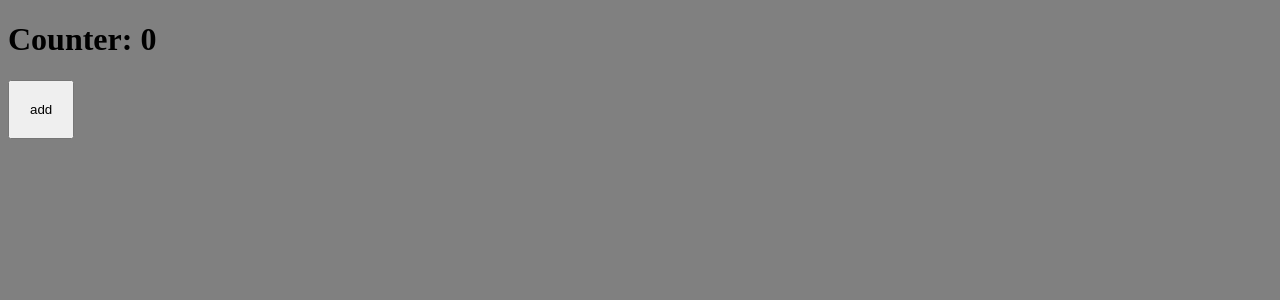
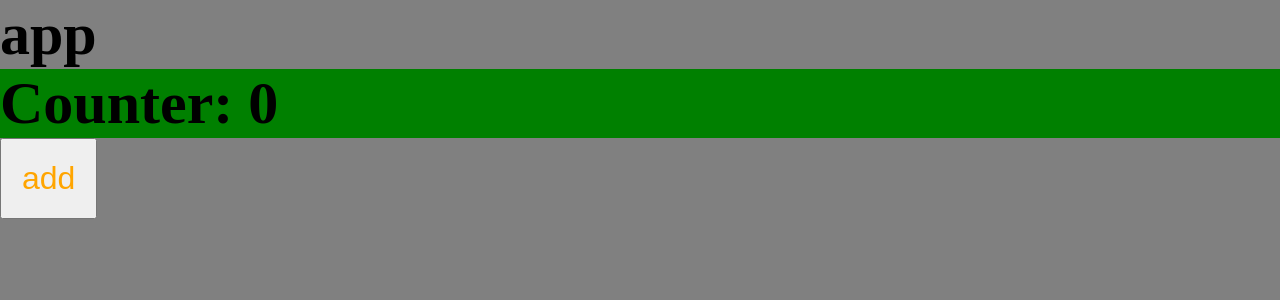
Before and after one commit to Mezin24/blog-project, a React app: page / in a window 1280 px wide. Shown: the top 300 px of the page. Built offline with nearby package versions, Linux system fonts and the light colour scheme.

Commit message:
1.5. add css modules

```diff
--- a/package.json
+++ b/package.json
@@ -19,6 +19,7 @@
     "@types/webpack-dev-server": "^4.7.2",
     "css-loader": "^6.6.0",
     "html-webpack-plugin": "^5.5.0",
+    "mini-css-extract-plugin": "^2.5.3",
     "sass": "^1.49.9",
     "sass-loader": "^12.6.0",
     "style-loader": "^3.3.1",
--- /dev/null
+++ b/src/App.tsx
@@ -0,0 +1,12 @@
+import Counter from './components/Counter';
+import './index.scss';
+
+const App = () => {
+  return (
+    <div className='app'>
+      <h1>app</h1>
+      <Counter />
+    </div>
+  );
+};
+export default App;
--- /dev/null
+++ b/src/components/Counter.module.scss
@@ -0,0 +1,7 @@
+.btn {
+  font-size: 2rem;
+  color: orange
+}
+.green {
+  background-color: green;
+}
--- a/src/components/Counter.tsx
+++ b/src/components/Counter.tsx
@@ -1,11 +1,14 @@
 import { useState } from 'react';
+import classes from './Counter.module.scss';
 
 const Counter = () => {
   const [counter, setCounter] = useState(0);
   return (
     <div>
-      <h1>Counter: {counter}</h1>{' '}
-      <button onClick={() => setCounter(counter + 1)}>add</button>
+      <h1 className={classes.green}>Counter: {counter}</h1>{' '}
+      <button className={classes.btn} onClick={() => setCounter(counter + 1)}>
+        add
+      </button>
     </div>
   );
 };
--- /dev/null
+++ b/src/global.d.ts
@@ -0,0 +1,4 @@
+declare module '*.scss' {
+  const content: Record<string, string>;
+  export default content;
+}
--- /dev/null
+++ b/src/index.scss
@@ -0,0 +1,18 @@
+* {
+  margin: 0;
+  padding: 0;
+  box-sizing: border-box;
+}
+
+.app {
+  font-size: 30px;
+}
+
+body {
+  background-color: gray;
+  color: black
+}
+
+button {
+  padding: 20px;
+}
--- a/src/index.tsx
+++ b/src/index.tsx
@@ -1,5 +1,4 @@
 import { render } from 'react-dom';
-import Counter from './components/Counter';
-import './style.scss';
+import App from './App';
 
-render(<Counter />, document.getElementById('root'));
+render(<App />, document.getElementById('root'));
--- a/src/style.scss
+++ /dev/null
@@ -1,8 +0,0 @@
-body {
-  background-color: gray;
-  color: black
-}
-
-button {
-  padding: 20px;
-}
```
Also changed, not shown: 5 other files (tests, documents, lock files or other folders).
